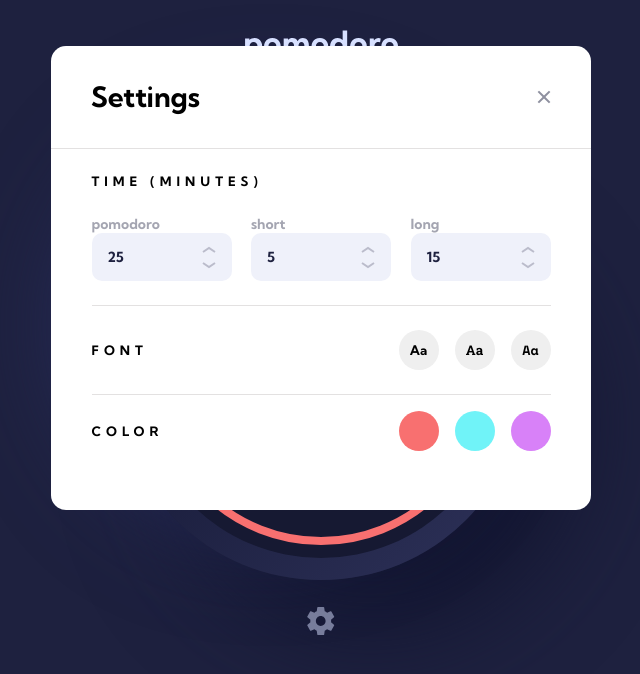
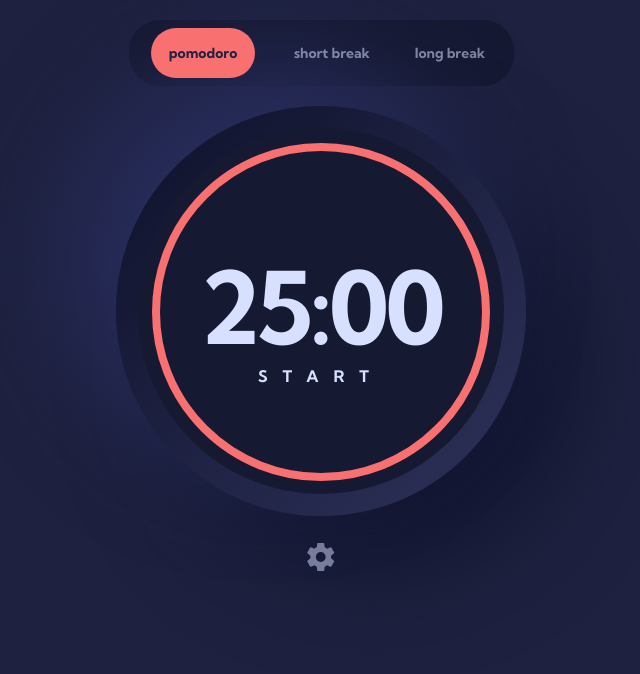
Before and after one commit to Esther-Guo/pomodoro-app-fm, a React (Create React App) app: page / in a window 1280 px wide. Shown: the top 674 px of the page, without its empty margins (319-959 px from the left). Built offline with nearby package versions, Linux system fonts and the light colour scheme.

Commit message:
finish settings functions

```diff
--- a/src/App.css
+++ b/src/App.css
@@ -47,9 +47,10 @@ p {
     text-transform: lowercase;
 }
 
-.kumbh { font-family: "Kumbh Sans", sans-serif;}
-.roboto { font-family: "Roboto Slab", sans-serif;}
-.space { font-family: "Space Mono", sans-serif;}
+.kumbh * { font-family: "Kumbh Sans", sans-serif;}
+.roboto * { font-family: "Roboto Slab", sans-serif;}
+.space * { font-family: "Space Mono", sans-serif;}
+
 
 .title {margin-top: 30px;}
 
@@ -101,15 +102,15 @@ p {
 }
 
 
-.clock .progress-ring__circle .red {
+.clock .progress-ring__circle.red {
     stroke: #f87070;
 }
 
-.clock .progress-ring__circle .purple {
+.clock .progress-ring__circle.purple {
     stroke: #d881f8;
 }
 
-.clock .progress-ring__circle .blue {
+.clock .progress-ring__circle.blue {
     stroke: #70f3f8;
 }
 
@@ -157,7 +158,7 @@ p {
 }
 
 .settings-panel {
-    display: block;
+    display: none;
     background: white;
     width: 87%;
     border-radius: 15px;
@@ -266,7 +267,7 @@ p {
     padding: 3px;
 }
 
-.font-button .active {
+.font-button.active {
     color: #ffffff;
     background: #161932;
 }
@@ -287,7 +288,7 @@ p {
     display: none;
 }
 
-.theme-button.active .check {
+.theme-button.active .check-icon {
     display: inline;
 }
 
--- a/src/App.js
+++ b/src/App.js
@@ -42,13 +42,13 @@ function App() {
 
   // user click settings button to open settings tab
   function openSettings() {
-    const settingsTab = document.querySelector('.settings');
+    const settingsTab = document.querySelector('.settings-panel');
     settingsTab.style.display = 'block';
   }
 
   // user click close button to close settings tab & switch session to pomodoro
   function closeSettings() {
-    const settingsTab = document.querySelector('.settings');
+    const settingsTab = document.querySelector('.settings-panel');
     settingsTab.style.display = 'none';
     handleChangeSession(pomodoro, "pomodoro");
   }
@@ -77,7 +77,7 @@ function App() {
 
   return (
     <div className="App">
-      <img className="title" src={Logo} alt="pomodoro logo" />
+      {/* <img className="title" src={Logo} alt="pomodoro logo" /> */}
       <div className={fontClass}>
         <div className="control-panel">
           <Button buttonClass={session === "pomodoro"? controlButtonColor:"control-button"} text="Pomodoro" onClick={() => handleChangeSession(pomodoro, "pomodoro")} />
@@ -99,6 +99,8 @@ function App() {
               pomodoro = {pomodoro}
               short = {shortBreak}
               long = {longBreak}
+              fontFamily = {font}
+              themeColor = {themeColor}
               setPomodoro = {setPomodoro}
               setShort = {setShortBreak}
               setLong = {setLongBreak}
--- a/src/components/Settings.js
+++ b/src/components/Settings.js
@@ -3,27 +3,32 @@ import ArrowDownIcon from "./img/icon-arrow-down.svg";
 import CloseIcon from "./img/icon-close.svg";
 import CheckIcon from "./img/icon-check.svg";
 
-const Settings = ({ pomodoro, short, long, setPomodoro, setShort, setLong, setFont, setThemeColor, apply }) => {
+const Settings = ({ pomodoro, short, long, fontFamily, themeColor, setPomodoro, setShort, setLong, setFont, setThemeColor, apply }) => {
 
     const sessions = ['pomodoro', 'short', 'long'];
     const fonts = ['kumbh', 'roboto', 'space'];
     const themes = ['red', 'blue', 'purple'];
 
-    function handleFontChange(font, e) {
-        setFont(font);
-        console.log(font);
+    // display current duration of each session
+    function sessionSwitch(session) {
+        switch(session) {
+            // case 'pomodoro': return pomodoro;
+            case 'short': return short;
+            case 'long': return long;
+            default: return pomodoro;
+        }
     }
 
-    function handleThemeChange(theme, e) {
-        setThemeColor(theme);
-        console.log(theme);
-    }
-
-    function sessionSwitch(session) {
-        switch(session) {
-            case 'pomodoro': return pomodoro;
-            case 'short': return short;
-            case 'long': return long;
+    function changeTime(session, direction) {
+        if (direction === 'add') {
+            if (session === 'pomodoro' && pomodoro < 60) setPomodoro(pomodoro+1);
+            if (session === 'short' && short < 15) setShort(short+1);
+            if (session === 'long' && long < 30) setLong(long+1);
+        }
+        else {
+            if (session === 'pomodoro' && pomodoro > 0) setPomodoro(pomodoro-1);
+            if (session === 'short' && short > 0) setShort(short-1);
+            if (session === 'long' && long > 0) setLong(long-1);
         }
     }
 
@@ -43,12 +48,12 @@ const Settings = ({ pomodoro, short, long, setPomodoro, setShort, setLong, setFo
                                         <div className="time-adjust">
                                             <p>{sessionSwitch(session)}</p>
                                             <div className="toggles">
-                                                <img src={ArrowUpIcon} alt="increase one minute" />
-                                                <img src={ArrowDownIcon} alt="decrease one minute" />
+                                                <img src={ArrowUpIcon} alt="increase one minute" onClick={ () => changeTime(session, 'add') }/>
+                                                <img src={ArrowDownIcon} alt="decrease one minute" onClick={ () => changeTime(session, 'minus') }/>
                                             </div>
                                         </div>
                                     </div>
-                            })
+                                    })
                         }
                     </div>
                 </div>
@@ -57,8 +62,8 @@ const Settings = ({ pomodoro, short, long, setPomodoro, setShort, setLong, setFo
                     <div className="font-buttons">
                         { fonts.map(font => {
                             return <button key={font}
-                                            onClick={(e) => handleFontChange(font, e)}
-                                            className={`font-button ${font}`} >
+                                            onClick={() => setFont(font)}
+                                            className={ font === fontFamily? `font-button ${font} active`:`font-button ${font}` } >
                                     Aa
                                     </button>
                         })}
@@ -69,8 +74,8 @@ const Settings = ({ pomodoro, short, long, setPomodoro, setShort, setLong, setFo
                     <div className="theme-buttons">
                     { themes.map(theme => {
                             return <button key={theme}
-                                            onClick={(e) => handleThemeChange(theme, e)}
-                                            className={`theme-button ${theme}`} >
+                                            onClick={() => setThemeColor(theme)}
+                                            className={ theme === themeColor? `theme-button ${theme} active`:`theme-button ${theme}`} >
                                     <img src={CheckIcon} alt="check icon" className="check-icon" />
                                     </button>
                         })}
--- a/src/index.js
+++ b/src/index.js
@@ -4,8 +4,8 @@ import './index.css';
 import App from './App';
 
 ReactDOM.render(
-  <React.StrictMode>
+  // <React.StrictMode>
     <App />
-  </React.StrictMode>,
-  document.getElementById('root')
+  // </React.StrictMode>
+  ,document.getElementById('root')
 );
```
